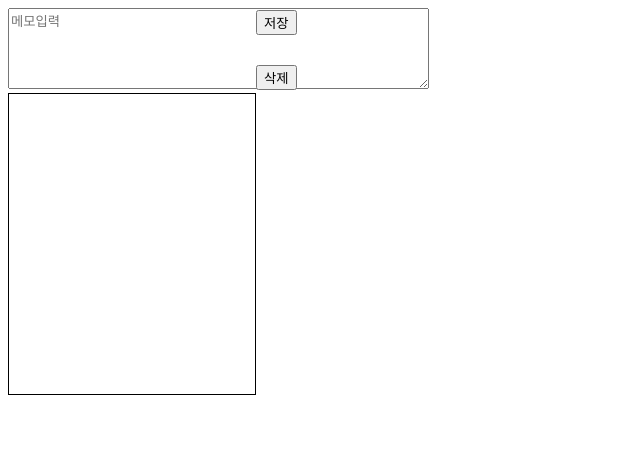
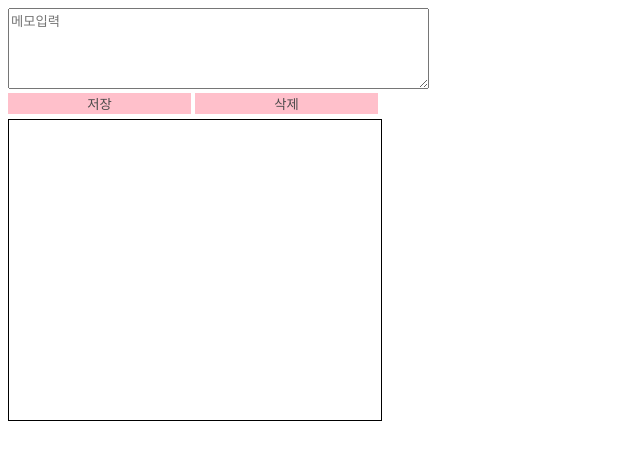
Before and after one commit to satisfy127/js, a plain HTML site: page 1회차/index.html in a window 1280 px wide. Shown: the whole page, without its empty margins (0-640 px from the left). Drawn offline with Linux system fonts and the light colour scheme.

Commit message:
fix-memo

```diff
--- a/1회차/index.html
+++ b/1회차/index.html
@@ -7,30 +7,36 @@
    <title>don't make memo list</title>
 </head>
 <style>
+    .main-contain {
+        display: block;
+    }
+
     .output-box {
-        width: 19.5%;
+        width: 372px;
         height: 300px;
         border: 1px solid black;
+        margin-top: 5px;
     }
 
-    .save-button {
-        position: absolute;
-        left: 20%;
-        top: 10px;
+    .fnc-btn {
+        border: none;
+        background-color: pink;
+        color: rgb(77, 75, 75);
+        cursor: pointer;
+        width: 183px;
     }
 
-    .clear-button {
-        position: absolute;
-        left: 20%;
-        top: 65px;
-    }
 </style>
 <body>
     <div class="main-contain">
-        <textarea id="memoarea" cols ="50" rows="5" placeholder="메모입력"></textarea>
+        <div>
+            <textarea id="memoarea" cols ="50" rows="5" placeholder="메모입력"></textarea>
+        </div>
+        <div>
+            <button class="save-button fnc-btn">저장</button>
+            <button class="clear-button fnc-btn">삭제</button>
+        </div>
         <div class="output-box"></div>
-        <button class="save-button">저장</button>
-        <button class="clear-button">삭제</button>
     </div>
 </body>
 <script>
```
